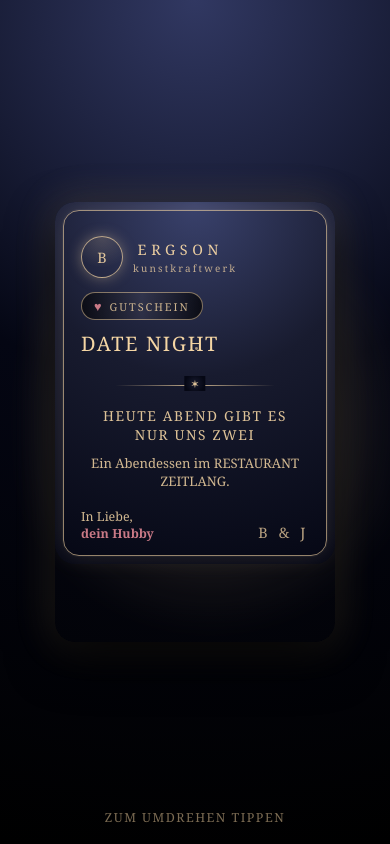
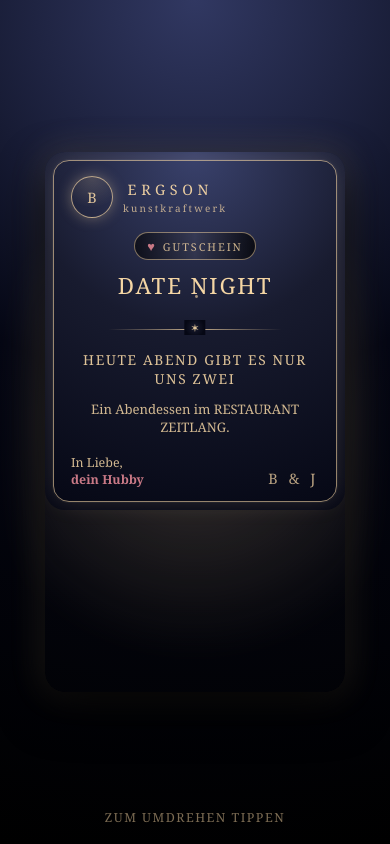
Before and after one commit to B3njaminR3ising3r/julia-date-night, a plain HTML site: page index.html in a window 390 px wide. Drawn offline with Linux system fonts and the light colour scheme.

Commit message:
Update index.html

```diff
--- a/index.html
+++ b/index.html
@@ -8,6 +8,9 @@
     :root {
         --gold: #f5d6a4;
         --accent-rose: #c97986;
+        --bg1: #3a426d;
+        --bg2: #181b2f;
+        --bg3: #050714;
     }
 
     * {
@@ -39,7 +42,7 @@
         inset: 0;
         margin: auto;
         width: 420px;
-        height: 650px;
+        height: 720px;
         background: radial-gradient(circle, rgba(245, 214, 164, 0.25), transparent 65%);
         filter: blur(18px);
         opacity: 0.9;
@@ -53,44 +56,21 @@
     }
 
     .card {
-        width: 320px;
-        height: 500px;
+        width: 340px;
+        height: 560px;
         position: relative;
         transform-style: preserve-3d;
-        transition: transform 0.9s cubic-bezier(0.19, 1, 0.22, 1);
+        transition: transform 0.8s ease;
         cursor: pointer;
         border-radius: 20px;
         box-shadow:
             0 18px 45px rgba(0, 0, 0, 0.85),
             0 0 35px rgba(245, 214, 164, 0.18);
-        transform-origin: center center;
         overflow: hidden;
     }
 
     .card.is-flipped {
         transform: rotateY(180deg);
-    }
-
-    .card.breathing {
-        animation: breathing 6s ease-in-out infinite;
-    }
-
-    @keyframes breathing {
-        0% {
-            box-shadow:
-                0 18px 45px rgba(0, 0, 0, 0.85),
-                0 0 35px rgba(245, 214, 164, 0.18);
-        }
-        50% {
-            box-shadow:
-                0 20px 55px rgba(0, 0, 0, 0.9),
-                0 0 52px rgba(245, 214, 164, 0.28);
-        }
-        100% {
-            box-shadow:
-                0 18px 45px rgba(0, 0, 0, 0.85),
-                0 0 35px rgba(245, 214, 164, 0.18);
-        }
     }
 
     .side {
@@ -100,11 +80,11 @@
         border-radius: 20px;
         display: flex;
         flex-direction: column;
-        padding: 26px 26px 22px;
+        padding: 24px 26px 22px;
     }
 
     .front {
-        background: radial-gradient(circle at top, #3a426d 0, #181b2f 45%, #050714 100%);
+        background: radial-gradient(circle at top, var(--bg1) 0, var(--bg2) 45%, var(--bg3) 100%);
         position: relative;
     }
 
@@ -124,45 +104,6 @@
             0 0 0 1px rgba(255, 255, 255, 0.04),
             0 0 25px rgba(245, 214, 164, 0.15);
         pointer-events: none;
-    }
-
-    .card::before {
-        content: "";
-        position: absolute;
-        inset: -20%;
-        background: linear-gradient(
-            125deg,
-            transparent 0%,
-            transparent 40%,
-            rgba(255, 255, 255, 0.22) 50%,
-            transparent 60%,
-            transparent 100%
-        );
-        opacity: 0;
-        transform: translateX(-80%);
-        pointer-events: none;
-    }
-
-    .card.shimmer::before {
-        animation: shimmer 1.6s ease-out forwards;
-    }
-
-    @keyframes shimmer {
-        0% {
-            opacity: 0;
-            transform: translateX(-80%);
-        }
-        15% {
-            opacity: 0.9;
-        }
-        65% {
-            opacity: 0.2;
-            transform: translateX(80%);
-        }
-        100% {
-            opacity: 0;
-            transform: translateX(120%);
-        }
     }
 
     .sparkles {
@@ -198,7 +139,6 @@
     /* Logo oben links */
     .front-header {
         position: relative;
-        margin-top: 8px;
         margin-bottom: 10px;
     }
 
@@ -247,6 +187,11 @@
         margin-top: 2px;
     }
 
+    .pill-wrapper {
+        margin-top: 14px;
+        text-align: center;
+    }
+
     .pill {
         display: inline-flex;
         align-items: center;
@@ -264,7 +209,6 @@
             rgba(245,214,164,0.06),
             rgba(0,0,0,0.7)
         );
-        margin-top: 14px;
     }
 
     .pill span.heart {
@@ -274,6 +218,7 @@
 
     .title-block {
         margin-top: 10px;
+        text-align: center;
     }
 
     .front-title {
@@ -315,7 +260,7 @@
         display: flex;
         flex-direction: column;
         justify-content: center;
-        gap: 10px;
+        gap: 12px;
     }
 
     .front-line-big {
@@ -358,8 +303,16 @@
         margin-bottom: 10px;
     }
 
+    .back-header-title {
+        margin-top: 14px;
+        font-size: 0.9rem;
+        letter-spacing: 0.14em;
+        text-transform: uppercase;
+        text-align: center;
+    }
+
     .back-content {
-        margin-top: 12px;
+        margin-top: 14px;
         font-size: 0.82rem;
         line-height: 1.5;
         color: rgba(245,214,164,0.9);
@@ -402,17 +355,13 @@
 
     @media (max-width: 480px) {
         .card {
-            width: 280px;
-            height: 440px;
+            width: 300px;
+            height: 540px;
         }
 
         .scene::before {
-            width: 360px;
-            height: 540px;
-        }
-
-        .front-title {
-            font-size: 1.25rem;
+            width: 340px;
+            height: 640px;
         }
     }
 </style>
@@ -421,7 +370,7 @@
 
 <div class="scene">
     <div class="card-container">
-        <div class="card breathing" id="card">
+        <div class="card" id="card">
 
             <!-- Vorderseite -->
             <div class="side front">
@@ -442,9 +391,11 @@
                         </div>
                     </div>
 
-                    <div class="pill">
-                        <span class="heart">♥</span>
-                        <span>Gutschein</span>
+                    <div class="pill-wrapper">
+                        <div class="pill">
+                            <span class="heart">♥</span>
+                            <span>GUTSCHEIN</span>
+                        </div>
                     </div>
 
                     <div class="title-block">
@@ -490,7 +441,7 @@
                             <div class="logo-text-sub">kunstkraftwerk</div>
                         </div>
                     </div>
-                    <div style="margin-top: 14px; font-size: 0.9rem; letter-spacing: 0.14em; text-transform: uppercase; text-align:center;">
+                    <div class="back-header-title">
                         Date Night im Zeitlang
                     </div>
                 </div>
@@ -529,15 +480,10 @@
 <script>
     document.addEventListener("DOMContentLoaded", function () {
         const card = document.getElementById("card");
-
         if (!card) return;
 
         card.addEventListener("click", function () {
             card.classList.toggle("is-flipped");
-
-            card.classList.remove("shimmer");
-            void card.offsetWidth;
-            card.classList.add("shimmer");
         });
     });
 </script>
```
